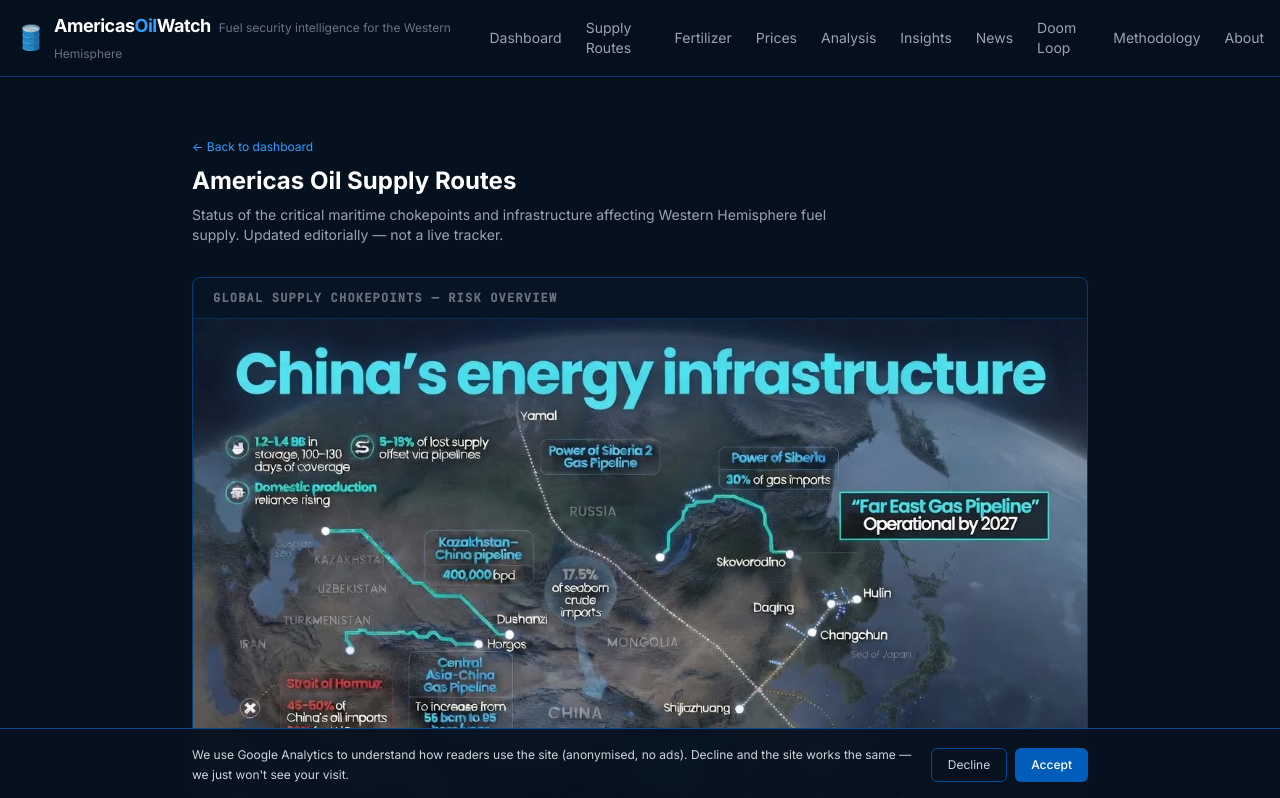
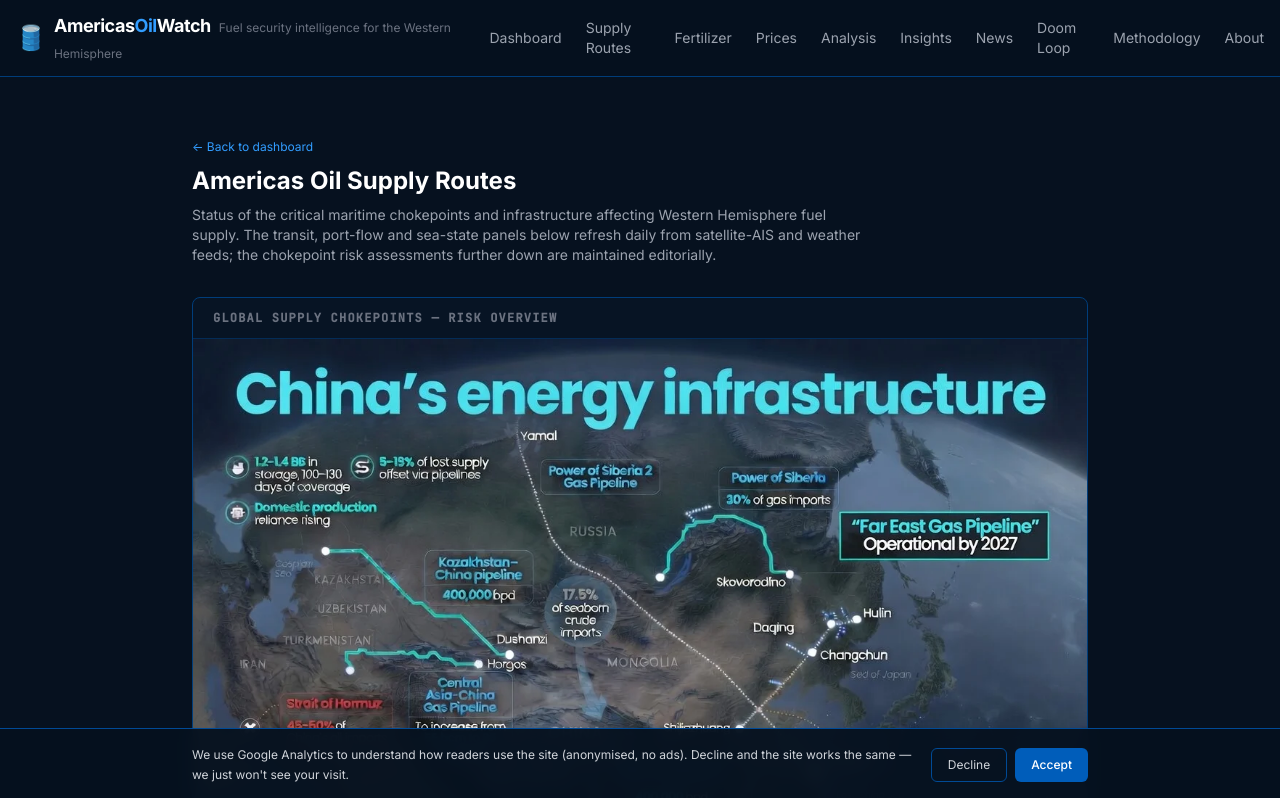
Before and after one commit to thriveuniverse/americasoilwatch.com, a Next.js app: page /supply in a window 1280 px wide. Shown: the top 798 px of the page. Built offline with nearby package versions, Linux system fonts and the light colour scheme; no server answers.

Commit message:
content(supply): drop stale "not a live tracker" line — it now is, partly
Transit/port-flow/sea-state panels refresh daily; reframe intro as hybrid.

Co-Authored-By: Claude Opus 4.8 (1M context) <noreply@anthropic.com>

```diff
--- a/app/supply/page.tsx
+++ b/app/supply/page.tsx
@@ -280,7 +280,8 @@ export default async function SupplyPage() {
         <h1 className="mt-2 text-2xl font-bold text-white">Americas Oil Supply Routes</h1>
         <p className="mt-2 text-sm text-gray-400 max-w-2xl">
           Status of the critical maritime chokepoints and infrastructure affecting Western Hemisphere fuel supply.
-          Updated editorially — not a live tracker.
+          The transit, port-flow and sea-state panels below refresh daily from satellite-AIS and weather feeds; the
+          chokepoint risk assessments further down are maintained editorially.
         </p>
       </div>
 
```
